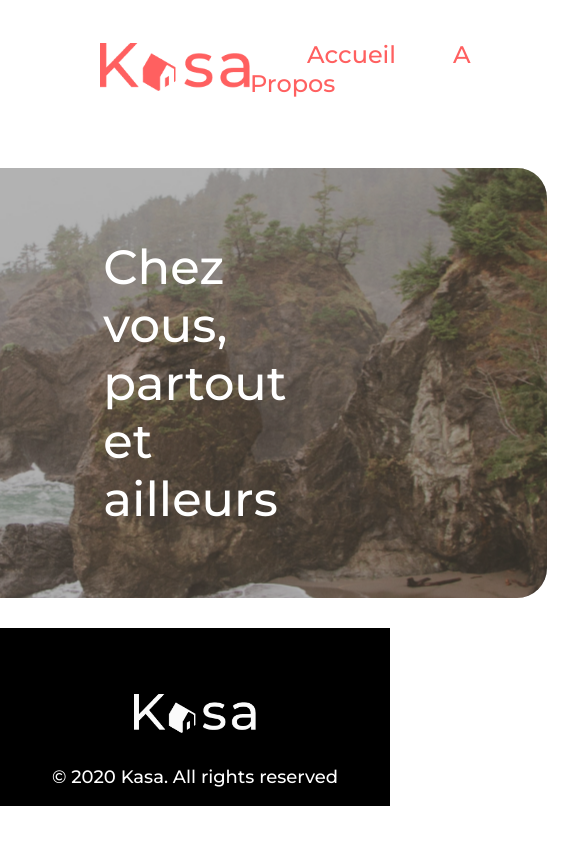
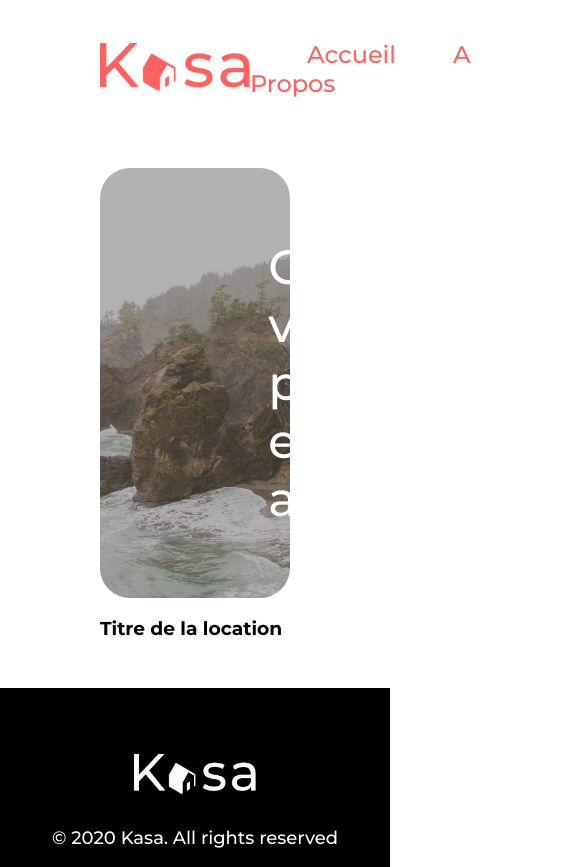
Before and after one commit to Mrmaxxou/P7_Kasa, a React (Create React App) app: page / in a window 390 px wide. Shown: the top 867 px of the page, 585 px wide, since content can reach past the window. Before the commit the page ends 844 px from the top, so only its background shows below. Built offline with nearby package versions, Linux system fonts and the light colour scheme.

Commit message:
Responsive du bloc "Chez vous ...."

```diff
--- a/src/pages/Home/index.jsx
+++ b/src/pages/Home/index.jsx
@@ -1,7 +1,7 @@
 import styled from 'styled-components'
 import Background from '../../assets/eric-muhr-P_XxsdVgtpQ-unsplash.jpg'
 import colors from '../../utils/style/colors'
-
+import Card from '../../components/Card'
 
 
 
@@ -9,15 +9,16 @@ import colors from '../../utils/style/colors'
 // ----------------------------------------------------------------- //
 
 const StyledHome = styled.section`
-  position: relative;
   display: flex;
+  flex-direction: column;
   justify-content: center;
-  margin: 70px 0px 30px 0px;
+  margin: 70px 100px 30px 100px;
 `
 
 const StyledCardh1 = styled.div`
 position: relative;
 background: url(${Background}) center no-repeat;
+background-size: cover;
 border-radius: 30px;
 `
 
@@ -29,10 +30,11 @@ background-color: rgba(0, 0, 0, 0.3);
 height: 100%;
 width: 100%;
 border-radius: 30px;
-
 `
 const StyledTexth1 = styled.h1`
   position: relative;
+  display: flex;
+  justify-content: center;
   z-index: 1;
   margin: 0;
   padding: 70px 260px 70px 260px;
@@ -48,7 +50,7 @@ function Home(){
       <StyledTexth1>Chez vous, partout et ailleurs</StyledTexth1>
     </StyledCardh1>
     <div>
-
+      <Card/>
     </div>
 
   </StyledHome>)
```
